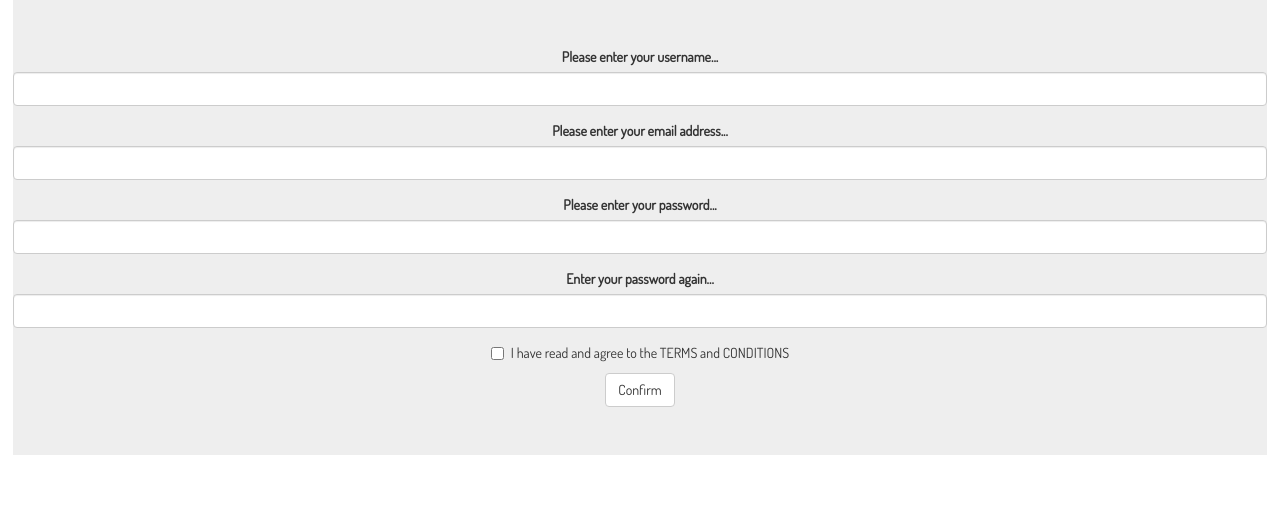
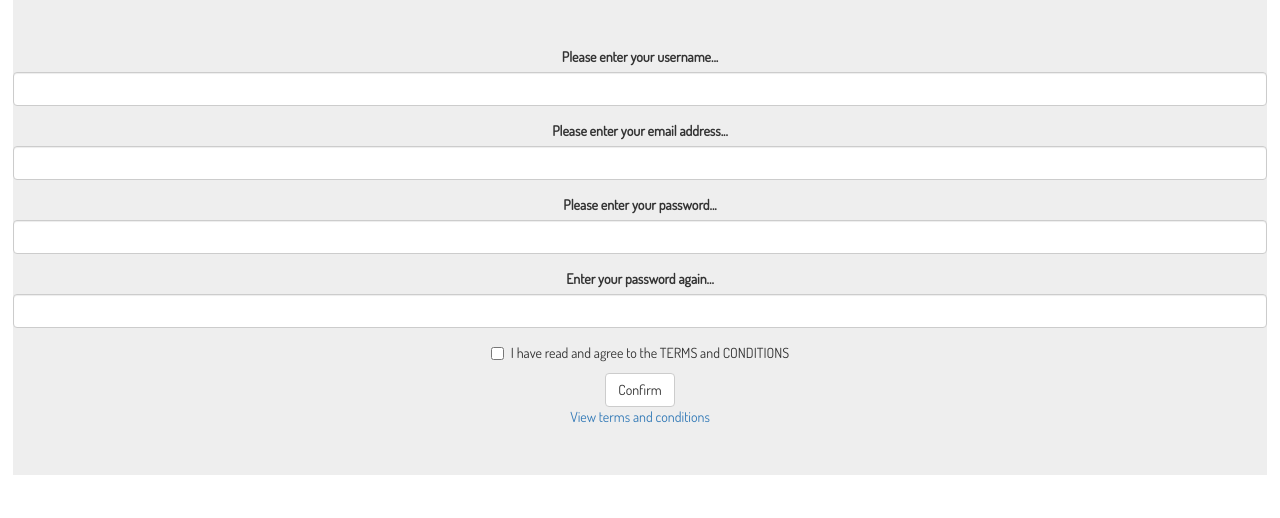
Before and after one commit to lucasLB7/One_minute_pitches, a Flask app: page /auth/register in a window 1280 px wide. Shown: the part 449-967 px from the top of the page. Before the commit the page ends 904 px from the top, so only its background shows below. Run offline with Flask 2, Linux system fonts and the light colour scheme; some libraries are stand-ins or nearby versions.

Commit message:
Register template for APP. Html

```diff
--- a/app/templates/auth/register.html
+++ b/app/templates/auth/register.html
@@ -16,6 +16,8 @@
 
 
   {{wtf.quick_form(registration_form)}}
+  <a href="{{url_for('auth.terms')}}">View terms and conditions</a>
+
 
  </div>
 </div>
```
